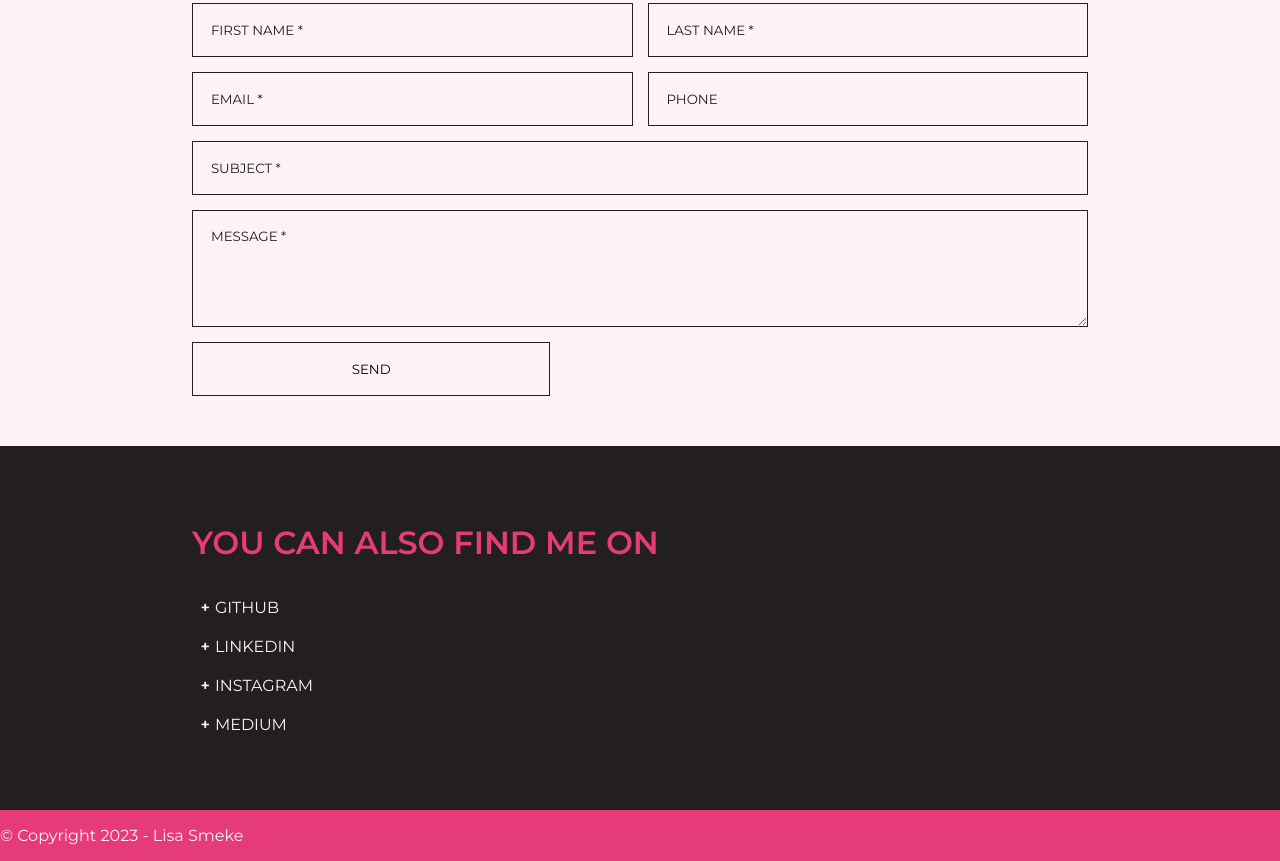
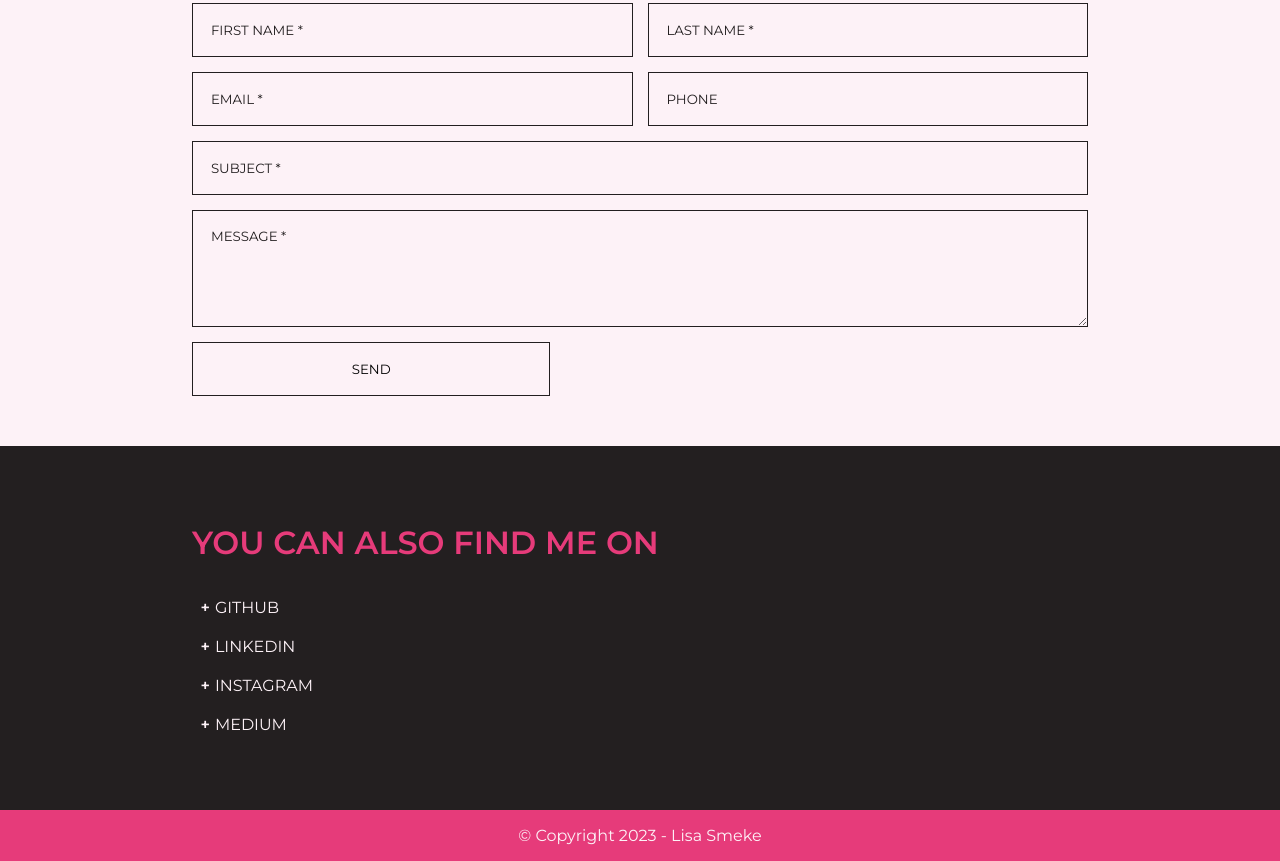
Before and after one commit to LisaSmeke/lisa-smeke-portfolio, a plain HTML site: page index.html in a window 1280 px wide. Shown: the part 4421-5282 px from the top of the page. Drawn offline with Linux system fonts and the light colour scheme.

Commit message:
Center footer content

```diff
--- a/index.html
+++ b/index.html
@@ -324,7 +324,9 @@
     </section>
     <!--Footer-->
     <footer>
-      <p>© Copyright 2023 - <a href="#">Lisa Smeke</a></p>
+      <div class="footer-container">
+        <p>© Copyright 2023 - <a href="#">Lisa Smeke</a></p>
+      </div>
     </footer>
   </body>
   <script src="index.js"></script>
--- a/styles.css
+++ b/styles.css
@@ -376,6 +376,13 @@ textarea::placeholder {
 footer {
   color: var(--light);
 }
+.footer-container {
+  width: 70%;
+  margin: 0 auto;
+}
+footer p {
+  text-align: center;
+}
 footer a {
   color: var(--light);
   text-decoration: none;
```
